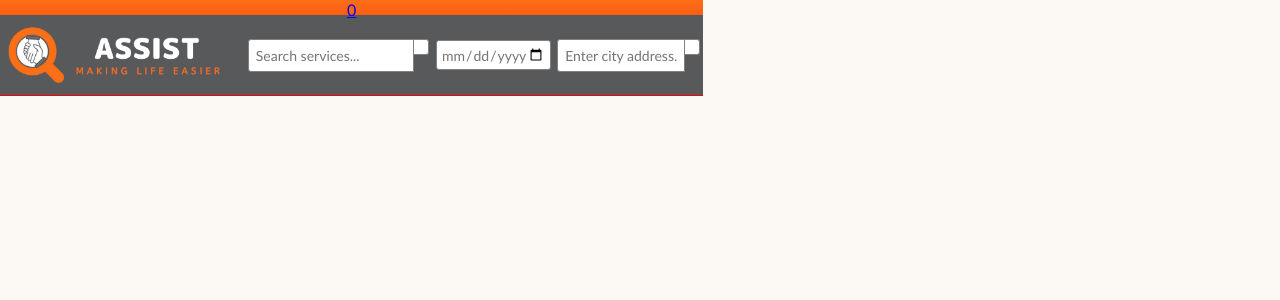
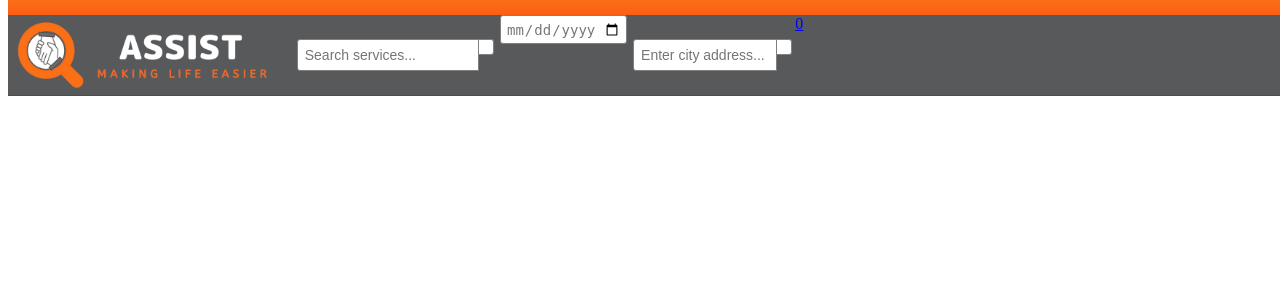
Before and after one commit to mayimee/assist, a PHP site: page /pages/navbar_loggedIn.php in a window 1280 px wide. Shown: the top 300 px of the page. Run offline with PHP 8.4, Linux system fonts and the light colour scheme.

Commit message:
Flex not working on Navbar

```diff
--- a/css/index.css
+++ b/css/index.css
@@ -5,6 +5,7 @@
   padding-bottom: 1px;
   background: -webkit-gradient(linear, left top, left bottom, from(#fb6f17), to(red));
   background: linear-gradient(to bottom, #fb6f17, red);
+  width: 100%;
 }
 
 nav .innerNav {
--- a/css/navbar.css
+++ b/css/navbar.css
@@ -1,6 +1,7 @@
 nav {
   position: fixed;
   top: 0;
+  width: 100%;
   padding-top: 15px;
   padding-bottom: 1px;
   background: -webkit-gradient(linear, left top, left bottom, from(#fb6f17), to(red));
@@ -14,20 +15,28 @@
   display: -webkit-box;
   display: -ms-flexbox;
   display: flex;
-  -webkit-box-pack: center;
-      -ms-flex-pack: center;
-          justify-content: center;
-  -webkit-box-align: center;
-      -ms-flex-align: center;
-          align-items: center;
 }
 
-nav .innerNav h1 {
-  margin-left: 5vw;
-  margin-right: 5vw;
+nav .innerNav .nav1 {
+  display: -webkit-box;
+  display: -ms-flexbox;
+  display: flex;
 }
 
-nav .innerNav .loginButton {
+nav .innerNav .nav1 img {
+  height: 8.5vh;
+}
+
+nav .innerNav .nav2 {
+  display: -webkit-box;
+  display: -ms-flexbox;
+  display: flex;
+  -webkit-box-pack: end;
+      -ms-flex-pack: end;
+          justify-content: flex-end;
+}
+
+nav .innerNav .nav2 .loginButton {
   margin-left: 0.5vw;
   margin-right: 0.5vw;
   text-decoration: none;
@@ -43,27 +52,17 @@
   font-weight: bold;
 }
 
-nav .innerNav .loginButton:hover {
+nav .innerNav .nav2 .loginButton:hover {
   text-decoration: underline;
 }
 
-nav .innerNav .navServiceProviderLink {
+nav .innerNav .nav2 .navServiceProviderLink {
   text-decoration: none;
   color: white;
 }
 
-nav .innerNav .navServiceProviderLink:hover {
+nav .innerNav .nav2 .navServiceProviderLink:hover {
   text-decoration: underline;
-}
-
-nav .innerNav img {
-  height: 8.5vh;
-}
-
-nav .cartIconContainer {
-  color: white;
-  position: absolute;
-  top: 0;
 }
 
 .searchServiceContainer {
--- a/pages/footer.php
+++ b/pages/footer.php
@@ -3,7 +3,7 @@
 <head>
     <title>Assist</title>
     <meta charset="UTF-8" name="viewport" content="width=device-width, initial-scale=1.0">
-    <link rel="stylesheet" href=".//css/styles_Gi.css">
+    <link rel="stylesheet" href="../css/footer.css">
 </head>
 
 <body>
--- a/pages/navbar_loggedIn.php
+++ b/pages/navbar_loggedIn.php
@@ -3,7 +3,7 @@
 <head>
     <title>Assist</title>
     <meta charset="UTF-8" name="viewport" content="width=device-width, initial-scale=1.0">
-    <link rel="stylesheet" href=".//css/index.css">
+    <link rel="stylesheet" href="../css/navbar.css">
 </head>
 
 <body>
--- a/sass/navbar.scss
+++ b/sass/navbar.scss
@@ -30,6 +30,7 @@
 nav {
     position: fixed;
     top: 0;
+    width: 100%;
     padding-top: 15px;
     padding-bottom: 1px;
     background: linear-gradient(to bottom, $navBackgroundColor, red);
@@ -38,14 +39,19 @@
         height: $navHeight;
         background: $innerNavBackgroundColor;
         color: $navTextColor;
+        display: flex;
 
-        @include flexCenter(center);
+        .nav1 {
+            display: flex;
 
-        h1{
-            margin-left: 5vw;
-            margin-right: 5vw;
+            img {
+                height: 8.5vh;
+            }
         }
 
+        .nav2 {
+            display: flex;
+            justify-content: flex-end;
             .loginButton {
                 margin-left: 0.5vw;
                 margin-right: 0.5vw;
@@ -72,16 +78,7 @@
                     text-decoration: underline;
                 }
             }
-
-        img {
-            height: 8.5vh;
         }
-    }
-
-    .cartIconContainer {
-        color: white;
-        position: absolute;
-        top: 0;
     }
 }
 
```
Also changed, not shown: pages/navbar_notLoggedIn.php (+7 -3 lines). Lines whose indentation alone changed are shown as unchanged.
